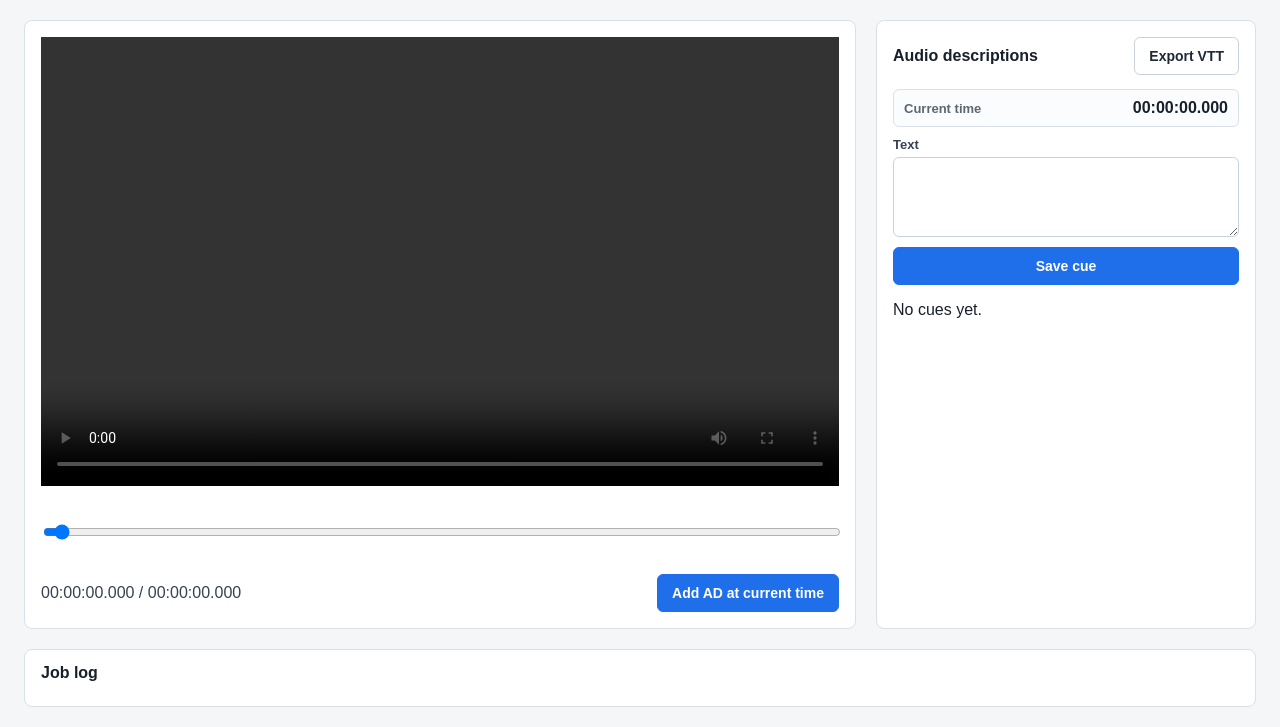
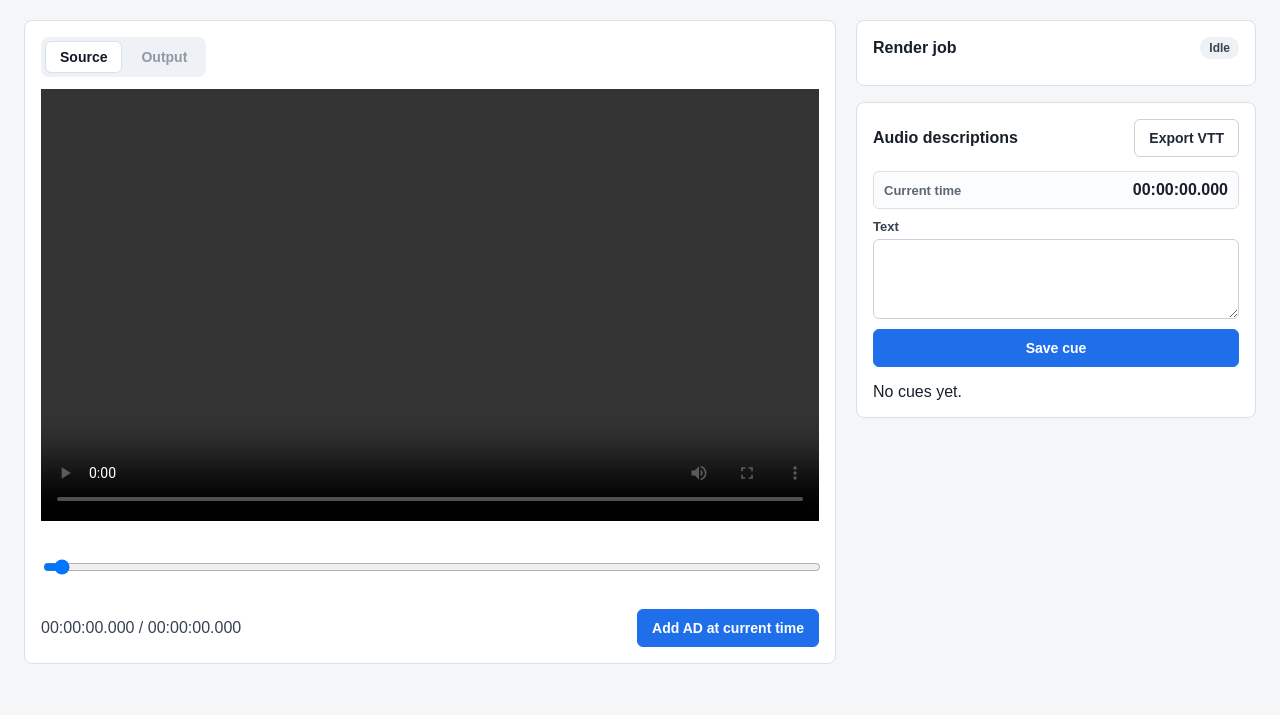
Before and after one commit to hergin/audio-describer, a Flask app: page / in a window 1280 px wide. Shown: the part 85-812 px from the top of the page. After the commit the page ends 749 px from the top, so only its background shows below. Run offline with Flask 3, Linux system fonts and the light colour scheme; data that the repository does not hold is empty.

Commit message:
Enhance media panel layout and functionality with tabbed views for source and output

```diff
--- a/static/app.js
+++ b/static/app.js
@@ -11,10 +11,15 @@ const cueList = document.querySelector("#cueList");
 const renderButton = document.querySelector("#renderButton");
 const exportButton = document.querySelector("#exportButton");
 const downloadLink = document.querySelector("#downloadLink");
-const outputPanel = document.querySelector("#outputPanel");
 const outputVideo = document.querySelector("#outputVideo");
+const outputEmpty = document.querySelector("#outputEmpty");
+const sourceTab = document.querySelector("#sourceTab");
+const outputTab = document.querySelector("#outputTab");
+const sourceView = document.querySelector("#sourceView");
+const outputView = document.querySelector("#outputView");
 const statusText = document.querySelector("#statusText");
 const jobLog = document.querySelector("#jobLog");
+const jobBadge = document.querySelector("#jobBadge");
 
 let cues = [];
 let editingCueId = null;
@@ -42,6 +47,14 @@ async function fetchJson(url, options = {}) {
 
 function setStatus(message) {
   statusText.textContent = message;
+}
+
+function setActiveView(viewName) {
+  const showOutput = viewName === "output";
+  sourceTab.classList.toggle("active", !showOutput);
+  outputTab.classList.toggle("active", showOutput);
+  sourceView.classList.toggle("active", !showOutput);
+  outputView.classList.toggle("active", showOutput);
 }
 
 function updateTimeReadout() {
@@ -165,6 +178,8 @@ async function refreshState() {
   const state = await fetchJson("/api/state");
   setStatus(state.message || "Ready");
   jobLog.textContent = (state.logs || []).join("\n");
+  jobBadge.textContent = state.status || "idle";
+  jobBadge.className = state.status || "idle";
   renderButton.disabled = state.status === "running";
 
   if (state.hasVideo && !video.src) {
@@ -172,14 +187,24 @@ async function refreshState() {
   }
 
   if (state.hasOutput) {
-    outputPanel.classList.remove("hidden");
-    if (!outputVideo.src || state.status === "done") {
+    outputTab.disabled = false;
+    outputEmpty.classList.add("hidden");
+    outputVideo.classList.remove("hidden");
+    downloadLink.classList.remove("hidden");
+    if (!outputVideo.src) {
       outputVideo.src = `/api/output-video?cache=${Date.now()}`;
     }
+    if (state.status === "done") {
+      setActiveView("output");
+    }
   } else {
-    outputPanel.classList.add("hidden");
+    outputTab.disabled = true;
+    outputEmpty.classList.remove("hidden");
+    outputVideo.classList.add("hidden");
+    downloadLink.classList.add("hidden");
     outputVideo.removeAttribute("src");
     outputVideo.load();
+    setActiveView("source");
   }
 
   if (state.status === "running" && !pollTimer) {
@@ -209,9 +234,15 @@ videoInput.addEventListener("change", async () => {
     cues = [];
     renderCueList();
     await refreshState();
+    setActiveView("source");
   } catch (error) {
     setStatus(error.message);
   }
+});
+
+sourceTab.addEventListener("click", () => setActiveView("source"));
+outputTab.addEventListener("click", () => {
+  if (!outputTab.disabled) setActiveView("output");
 });
 
 video.addEventListener("loadedmetadata", () => {
@@ -272,6 +303,7 @@ renderButton.addEventListener("click", async () => {
   try {
     await saveCues();
     await fetchJson("/api/render", { method: "POST" });
+    setActiveView("source");
     await refreshState();
   } catch (error) {
     setStatus(error.message);
--- a/static/styles.css
+++ b/static/styles.css
@@ -93,27 +93,61 @@ h2 {
 .workspace {
   flex: 1;
   display: grid;
-  grid-template-columns: minmax(0, 1fr) 380px;
+  grid-template-columns: minmax(480px, 1fr) 400px;
   gap: 20px;
   padding: 20px 24px;
+  align-items: start;
 }
 
-.preview-panel,
+.media-panel,
+.side-panel,
 .cue-panel,
-.log-panel {
+.job-card {
   background: #ffffff;
   border: 1px solid #d8e0e8;
   border-radius: 8px;
 }
 
-.preview-panel {
+.media-panel {
   padding: 16px;
   min-width: 0;
+}
+
+.panel-tabs {
+  display: inline-flex;
+  gap: 4px;
+  margin-bottom: 12px;
+  padding: 4px;
+  background: #eef2f6;
+  border-radius: 8px;
+}
+
+.tab-button {
+  min-height: 32px;
+  border-color: transparent;
+  background: transparent;
+  color: #374151;
+  padding: 0 14px;
+}
+
+.tab-button.active {
+  background: #ffffff;
+  border-color: #d8e0e8;
+  color: #111827;
+}
+
+.media-view {
+  display: none;
+}
+
+.media-view.active {
+  display: block;
 }
 
 video {
   width: 100%;
   aspect-ratio: 16 / 9;
+  max-height: 54vh;
   background: #101820;
   display: block;
 }
@@ -157,9 +191,51 @@ video {
   color: #374151;
 }
 
+.side-panel {
+  display: grid;
+  gap: 16px;
+  padding: 0;
+  background: transparent;
+  border: 0;
+  min-width: 0;
+}
+
+.job-card,
 .cue-panel {
   padding: 16px;
-  min-width: 0;
+}
+
+.job-head {
+  display: flex;
+  align-items: center;
+  justify-content: space-between;
+  gap: 10px;
+  margin-bottom: 10px;
+}
+
+#jobBadge {
+  border-radius: 999px;
+  background: #eef2f6;
+  color: #374151;
+  font-size: 12px;
+  font-weight: 700;
+  padding: 4px 9px;
+  text-transform: capitalize;
+}
+
+#jobBadge.running {
+  background: #fff4d6;
+  color: #7a4f00;
+}
+
+#jobBadge.done {
+  background: #ddfbe6;
+  color: #116329;
+}
+
+#jobBadge.failed {
+  background: #ffe1e1;
+  color: #b42318;
 }
 
 .cue-panel-head {
@@ -221,6 +297,8 @@ textarea {
   display: grid;
   gap: 10px;
   margin-top: 16px;
+  max-height: 42vh;
+  overflow: auto;
 }
 
 .cue-item {
@@ -255,24 +333,20 @@ textarea {
   padding: 0 10px;
 }
 
-.log-panel,
-.output-panel {
-  margin: 0 24px 20px;
-  padding: 14px 16px;
+.empty-output {
+  display: grid;
+  place-items: center;
+  min-height: 260px;
+  border: 1px dashed #c9d2dc;
+  border-radius: 8px;
+  color: #5c6773;
+  background: #fbfcfe;
 }
 
-.output-head {
+.output-actions {
   display: flex;
-  justify-content: space-between;
-  gap: 12px;
-  align-items: center;
-  margin-bottom: 12px;
-}
-
-.output-panel video {
-  width: 100%;
-  max-height: 72vh;
-  background: #101820;
+  justify-content: flex-end;
+  margin-top: 12px;
 }
 
 .hidden {
@@ -303,13 +377,7 @@ textarea {
     padding: 14px;
   }
 
-  .log-panel,
-  .output-panel {
-    margin: 0 14px 14px;
-  }
-
-  .output-head {
-    align-items: stretch;
-    flex-direction: column;
+  .cue-list {
+    max-height: none;
   }
 }
--- a/templates/index.html
+++ b/templates/index.html
@@ -23,7 +23,13 @@
       </header>
 
       <section class="workspace">
-        <div class="preview-panel">
+        <div class="media-panel">
+          <div class="panel-tabs" role="tablist" aria-label="Video previews">
+            <button id="sourceTab" class="tab-button active" type="button">Source</button>
+            <button id="outputTab" class="tab-button" type="button" disabled>Output</button>
+          </div>
+
+          <div id="sourceView" class="media-view active">
             <video id="video" controls preload="metadata"></video>
             <div class="timeline-wrap">
               <input id="timeline" type="range" min="0" max="0" step="0.001" value="0">
@@ -35,7 +41,27 @@
             </div>
           </div>
 
-        <aside class="cue-panel">
+          <div id="outputView" class="media-view">
+            <div id="outputEmpty" class="empty-output">
+              Rendered output will appear here.
+            </div>
+            <video id="outputVideo" controls preload="metadata"></video>
+            <div class="output-actions">
+              <a id="downloadLink" class="button secondary" href="/api/download">Download MP4</a>
+            </div>
+          </div>
+        </div>
+
+        <aside class="side-panel">
+          <section class="job-card">
+            <div class="job-head">
+              <h2>Render job</h2>
+              <span id="jobBadge">Idle</span>
+            </div>
+            <pre id="jobLog"></pre>
+          </section>
+
+          <section class="cue-panel">
           <div class="cue-panel-head">
             <h2>Audio descriptions</h2>
             <button id="exportButton" type="button" class="secondary">Export VTT</button>
@@ -52,23 +78,11 @@
             <button type="submit">Save cue</button>
           </form>
           <div id="cueList" class="cue-list"></div>
+          </section>
         </aside>
-      </section>
-
-      <section class="log-panel">
-        <h2>Job log</h2>
-        <pre id="jobLog"></pre>
-      </section>
-
-      <section id="outputPanel" class="output-panel hidden">
-        <div class="output-head">
-          <h2>Rendered output</h2>
-          <a id="downloadLink" class="button secondary" href="/api/download">Download MP4</a>
-        </div>
-        <video id="outputVideo" controls preload="metadata"></video>
       </section>
     </main>
 
-    <script src="/static/app.js?v=3"></script>
+    <script src="/static/app.js?v=4"></script>
   </body>
 </html>
```
Lines whose indentation alone changed are shown as unchanged.
